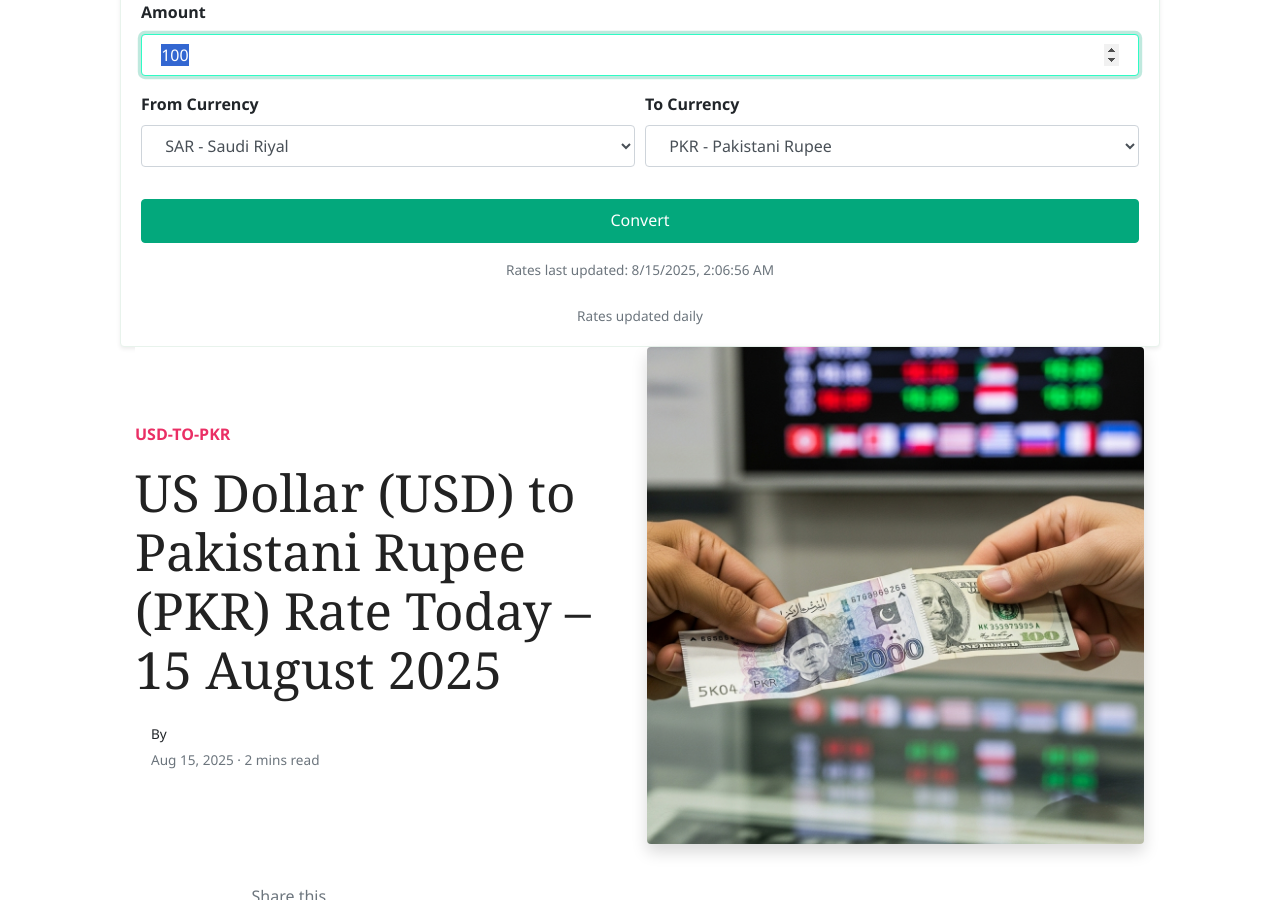
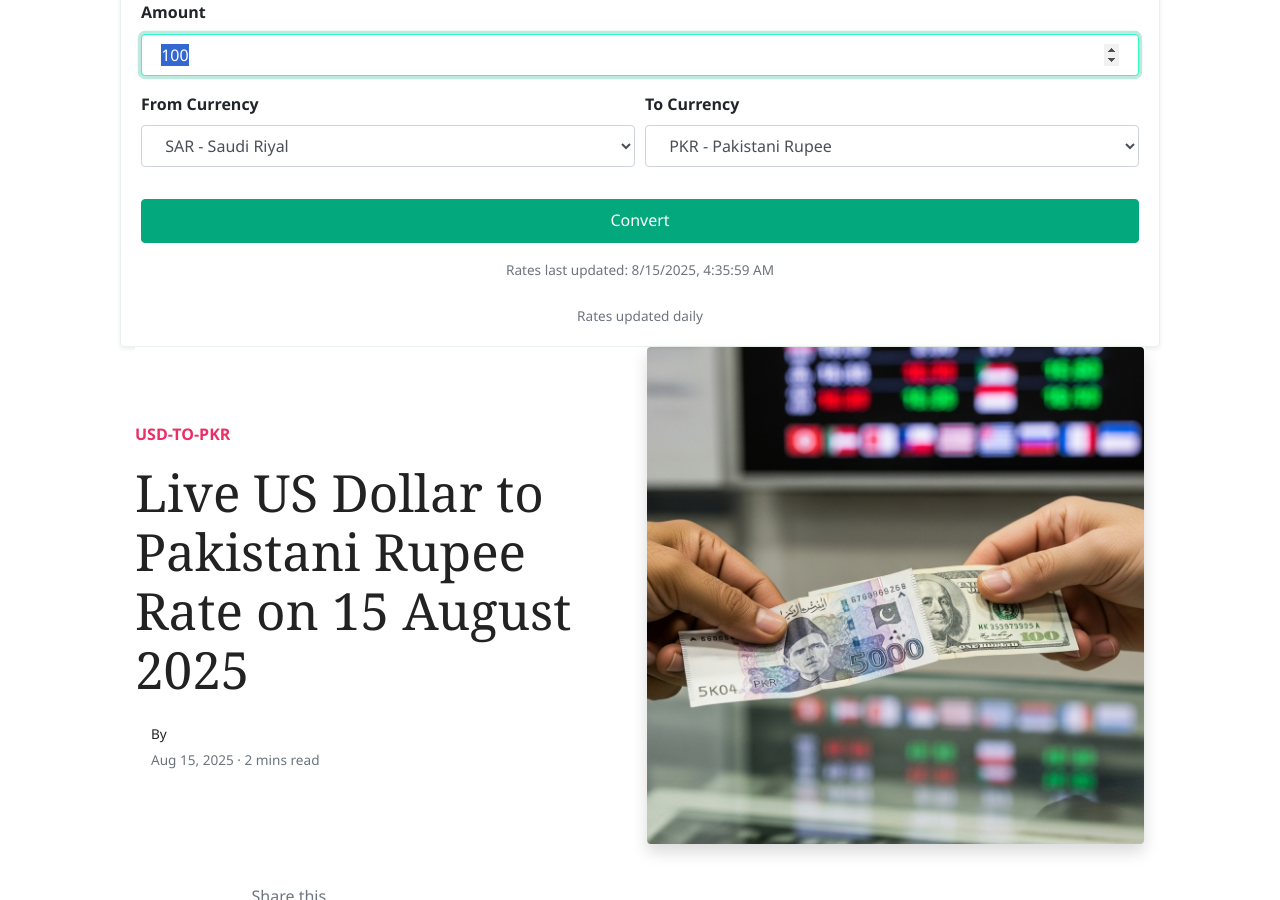
Before and after one commit to mlcom/mlcom.github.io, a Jekyll site: the page built from _posts/2025-08-15-today-us-dollar-to-pkr-exchange-rate-august-2025-prices-updated-usd-to-pkr.md, in a window 1280 px wide and 900 px high, scrolled down 242 px. Built offline with Jekyll 4.4.1, drawn with Linux system fonts in a browser that asks for light colours; nearby versions of some CDN libraries; comment, search, counter and statistics services are not loaded.

Commit message:
Automated: Update currency rates and generate daily posts

```diff
--- a/_data/rates.yml
+++ b/_data/rates.yml
@@ -1,4 +1,4 @@
-last_updated_utc: '2025-08-15T02:06:56.744374+00:00'
+last_updated_utc: '2025-08-15T04:35:59.514856+00:00'
 rates:
   AED: 3.6725
   AFN: 68.1609
--- a/_posts/2025-08-15-today-us-dollar-to-pkr-exchange-rate-august-2025-prices-updated-usd-to-pkr.md
+++ b/_posts/2025-08-15-today-us-dollar-to-pkr-exchange-rate-august-2025-prices-updated-usd-to-pkr.md
@@ -1,6 +1,6 @@
 ---
 layout: post
-title:  'US Dollar (USD) to Pakistani Rupee (PKR) Rate Today – 15 August 2025'
+title:  'Live US Dollar to Pakistani Rupee Rate on 15 August 2025'
 author: jane
 categories: [ usd-to-pkr ]
 image: assets/images/usd-to-pkr-rate-today.jpg
```
Also changed, not shown: _posts/2025-08-15-today-saudi-riyal-to-pkr-exchange-rate-august-2025-prices-updated-sar-to-pkr.md (+1 -1 lines), _posts/2025-08-15-today-uk-pound-sterling-to-pkr-exchange-rate-august-2025-prices-updated-gbp-to-pkr.md (+1 -1 lines).
